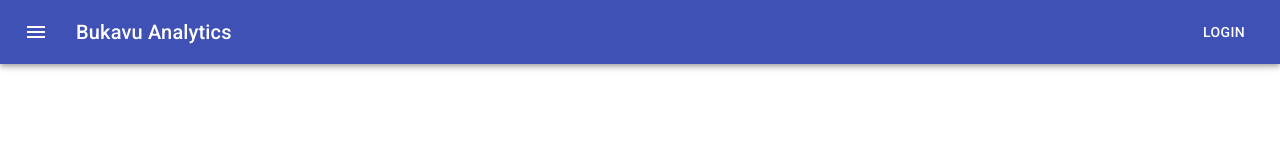
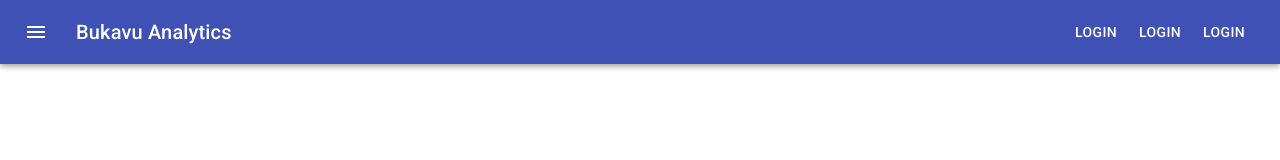
Before and after one commit to 3iraven/bukavu, a React (Create React App) app: page / in a window 1280 px wide. Shown: the top 160 px of the page. Built offline with nearby package versions, Linux system fonts and the light colour scheme; a web font is replaced by a local one.

Commit message:
initial commist

```diff
--- a/src/components/Navbar.js
+++ b/src/components/Navbar.js
@@ -38,6 +38,10 @@ export default function Navbar() {
             Bukavu Analytics
           </Typography>
           <Button color="inherit">Login</Button>
+          <Button color="inherit">Login</Button>
+
+          <Button color="inherit">Login</Button>
+
         </Toolbar>
       </AppBar>
     </div>
```
